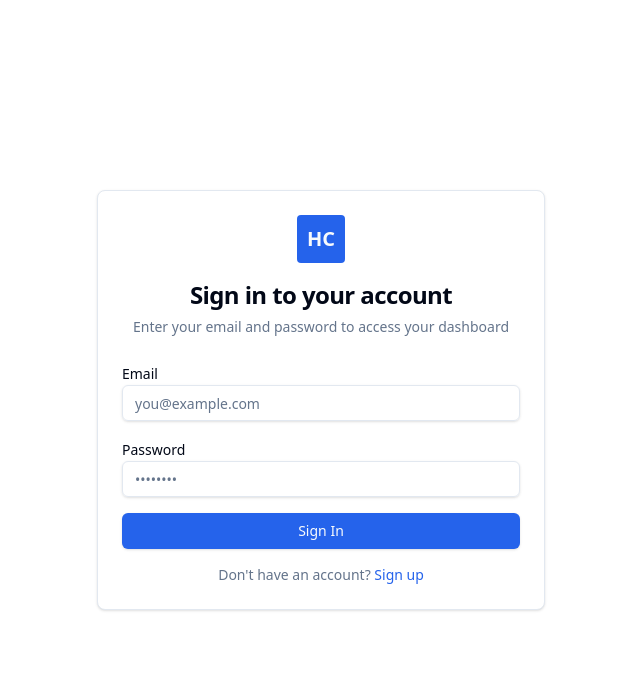
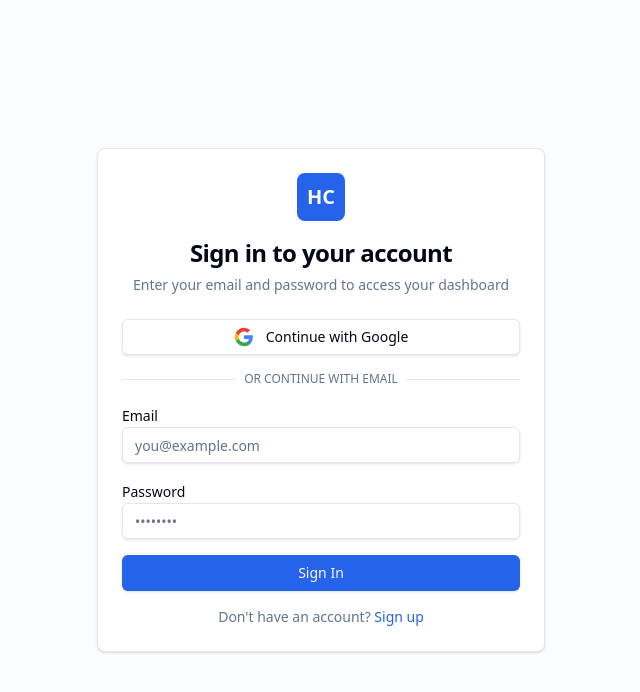
Before and after one commit to tnqbao/gau-cloud-console, a Next.js app: page /login in a window 1280 px wide. Shown: the top 692 px of the page, without its empty margins (319-959 px from the left). Built offline with nearby package versions, Linux system fonts and the light colour scheme; no server answers.

Commit message:
fix: error build request

```diff
--- a/package.json
+++ b/package.json
@@ -9,6 +9,7 @@
     "lint": "eslint"
   },
   "dependencies": {
+    "@react-oauth/google": "^0.12.2",
     "@tailwindcss/postcss": "^4.1.18",
     "class-variance-authority": "^0.7.1",
     "clsx": "^2.1.1",
--- a/src/contexts/AuthContext.tsx
+++ b/src/contexts/AuthContext.tsx
@@ -7,7 +7,10 @@
 // Response types from backend API
 interface LoginResponse {
   access_token: string;
-  token_type: string;
+  token_type?: string;
+  expires_in?: number;
+  refresh_token?: string;
+  status?: number;
   user?: User;
 }
 
@@ -24,6 +27,7 @@
   isAuthenticated: boolean;
   login: (data: LoginRequest) => Promise<void>;
   register: (data: RegisterRequest) => Promise<void>;
+  loginWithGoogle: (token: string) => Promise<void>;
   logout: () => Promise<void>;
   refreshProfile: () => Promise<void>;
 }
@@ -82,6 +86,17 @@
     router.push("/dashboard");
   };
 
+  const loginWithGoogle = async (token: string) => {
+    const response = await api.post<LoginResponse>(AUTH_ENDPOINTS.googleSSO, { token }, {
+      skipAuth: true,
+    });
+    // Backend returns access_token
+    setToken(response.access_token);
+    // Fetch user profile after Google login
+    await refreshProfile();
+    router.push("/dashboard");
+  };
+
   const logout = async () => {
     try {
       await api.post(AUTH_ENDPOINTS.logout);
@@ -102,6 +117,7 @@
         isAuthenticated: !!user,
         login,
         register,
+        loginWithGoogle,
         logout,
         refreshProfile,
       }}
--- a/src/lib/config.ts
+++ b/src/lib/config.ts
@@ -7,6 +7,7 @@
   register: "/api/auth/register",
   profile: "/api/auth/profile",
   logout: "/api/auth/logout",
+  googleSSO: "/api/auth/google",
 } as const;
 
 // Storage endpoints (server-side proxy)
--- a/src/pages/_app.tsx
+++ b/src/pages/_app.tsx
@@ -1,11 +1,16 @@
 import "@/styles/globals.css";
 import type { AppProps } from "next/app";
 import { AuthProvider } from "@/contexts/AuthContext";
+import { GoogleOAuthProvider } from "@react-oauth/google";
+
+const googleClientId = process.env.NEXT_PUBLIC_GOOGLE_CLIENT_ID || "";
 
 export default function App({ Component, pageProps }: AppProps) {
   return (
-    <AuthProvider>
-      <Component {...pageProps} />
-    </AuthProvider>
+    <GoogleOAuthProvider clientId={googleClientId}>
+      <AuthProvider>
+        <Component {...pageProps} />
+      </AuthProvider>
+    </GoogleOAuthProvider>
   );
 }
--- /dev/null
+++ b/src/pages/api/auth/google.ts
@@ -0,0 +1,46 @@
+import type { NextApiRequest, NextApiResponse } from "next";
+
+const API_URL = process.env.NEXT_PUBLIC_API_URL || "https://api.gauas.online";
+
+export default async function handler(
+  req: NextApiRequest,
+  res: NextApiResponse
+) {
+  if (req.method !== "POST") {
+    return res.status(405).json({ message: "Method not allowed" });
+  }
+
+  const deviceId = req.headers["x-device-id"] as string;
+
+  if (!deviceId) {
+    return res.status(400).json({ message: "X-Device-ID header is required" });
+  }
+
+  try {
+    const { token } = req.body;
+
+    if (!token) {
+      return res.status(400).json({ message: "Google token is required" });
+    }
+
+    const response = await fetch(`${API_URL}/api/v2/account/sso/google`, {
+      method: "POST",
+      headers: {
+        "Content-Type": "application/json",
+        "X-Device-ID": deviceId,
+      },
+      body: JSON.stringify({ token }),
+    });
+
+    const data = await response.json();
+
+    if (!response.ok) {
+      return res.status(response.status).json(data);
+    }
+
+    return res.status(200).json(data);
+  } catch (error) {
+    console.error("Google SSO error:", error);
+    return res.status(500).json({ message: "Internal server error" });
+  }
+}
--- a/src/pages/login.tsx
+++ b/src/pages/login.tsx
@@ -6,13 +6,15 @@
 import { Input } from "@/components/ui/Input";
 import { Card, CardContent, CardDescription, CardHeader, CardTitle } from "@/components/ui/Card";
 import { Alert } from "@/components/ui/Alert";
+import { useGoogleLogin } from "@react-oauth/google";
 
 export default function LoginPage() {
-  const { login } = useAuth();
+  const { login, loginWithGoogle } = useAuth();
   const [email, setEmail] = useState("");
   const [password, setPassword] = useState("");
   const [error, setError] = useState("");
   const [isLoading, setIsLoading] = useState(false);
+  const [isGoogleLoading, setIsGoogleLoading] = useState(false);
 
   const handleSubmit = async (e: React.FormEvent) => {
     e.preventDefault();
@@ -28,16 +30,34 @@
     }
   };
 
+  const googleLogin = useGoogleLogin({
+    onSuccess: async (tokenResponse) => {
+      setIsGoogleLoading(true);
+      setError("");
+      try {
+        await loginWithGoogle(tokenResponse.access_token);
+      } catch (err) {
+        setError(err instanceof Error ? err.message : "Google login failed");
+      } finally {
+        setIsGoogleLoading(false);
+      }
+    },
+    onError: (error) => {
+      console.error("Google login error:", error);
+      setError("Google login failed. Please try again.");
+    },
+  });
+
   return (
     <>
       <Head>
         <title>Sign In - Home Cloud</title>
       </Head>
 
-      <div className="flex min-h-screen items-center justify-center px-4">
+      <div className="flex min-h-screen items-center justify-center px-4 bg-muted/30">
         <Card className="w-full max-w-md">
           <CardHeader className="text-center">
-            <Link href="/" className="mx-auto mb-4 flex h-12 w-12 items-center justify-center rounded bg-primary text-primary-foreground font-bold text-xl">
+            <Link href="/" className="mx-auto mb-4 flex h-12 w-12 items-center justify-center rounded-lg bg-primary text-primary-foreground font-bold text-xl">
               HC
             </Link>
             <CardTitle className="text-2xl">Sign in to your account</CardTitle>
@@ -46,13 +66,60 @@
             </CardDescription>
           </CardHeader>
           <CardContent>
-            <form onSubmit={handleSubmit} className="space-y-4">
+            <div className="space-y-4">
               {error && (
                 <Alert variant="destructive">
                   {error}
                 </Alert>
               )}
 
+              {/* Google Login Button */}
+              <Button
+                type="button"
+                variant="outline"
+                className="w-full flex items-center justify-center gap-3"
+                onClick={() => googleLogin()}
+                disabled={isGoogleLoading || isLoading}
+              >
+                {isGoogleLoading ? (
+                  <span>Signing in...</span>
+                ) : (
+                  <>
+                    <svg className="h-5 w-5" viewBox="0 0 24 24">
+                      <path
+                        d="M22.56 12.25c0-.78-.07-1.53-.2-2.25H12v4.26h5.92c-.26 1.37-1.04 2.53-2.21 3.31v2.77h3.57c2.08-1.92 3.28-4.74 3.28-8.09z"
+                        fill="#4285F4"
+                      />
+                      <path
+                        d="M12 23c2.97 0 5.46-.98 7.28-2.66l-3.57-2.77c-.98.66-2.23 1.06-3.71 1.06-2.86 0-5.29-1.93-6.16-4.53H2.18v2.84C3.99 20.53 7.7 23 12 23z"
+                        fill="#34A853"
+                      />
+                      <path
+                        d="M5.84 14.09c-.22-.66-.35-1.36-.35-2.09s.13-1.43.35-2.09V7.07H2.18C1.43 8.55 1 10.22 1 12s.43 3.45 1.18 4.93l2.85-2.22.81-.62z"
+                        fill="#FBBC05"
+                      />
+                      <path
+                        d="M12 5.38c1.62 0 3.06.56 4.21 1.64l3.15-3.15C17.45 2.09 14.97 1 12 1 7.7 1 3.99 3.47 2.18 7.07l3.66 2.84c.87-2.6 3.3-4.53 6.16-4.53z"
+                        fill="#EA4335"
+                      />
+                    </svg>
+                    <span>Continue with Google</span>
+                  </>
+                )}
+              </Button>
+
+              <div className="relative">
+                <div className="absolute inset-0 flex items-center">
+                  <span className="w-full border-t" />
+                </div>
+                <div className="relative flex justify-center text-xs uppercase">
+                  <span className="bg-card px-2 text-muted-foreground">
+                    Or continue with email
+                  </span>
+                </div>
+              </div>
+
+              <form onSubmit={handleSubmit} className="space-y-4">
                 <div className="space-y-2">
                   <label htmlFor="email" className="text-sm font-medium">
                     Email
@@ -81,9 +148,10 @@
                   />
                 </div>
 
-              <Button type="submit" className="w-full" isLoading={isLoading}>
+                <Button type="submit" className="w-full" isLoading={isLoading} disabled={isGoogleLoading}>
                   Sign In
                 </Button>
+              </form>
 
               <p className="text-center text-sm text-muted-foreground">
                 Don&apos;t have an account?{" "}
@@ -91,7 +159,7 @@
                   Sign up
                 </Link>
               </p>
-            </form>
+            </div>
           </CardContent>
         </Card>
       </div>
```
Also changed, not shown: src/pages/api/iam/[id].ts (+4 -48 lines), 2 other files (tests, documents, lock files or other folders). Lines whose indentation alone changed are shown as unchanged.
